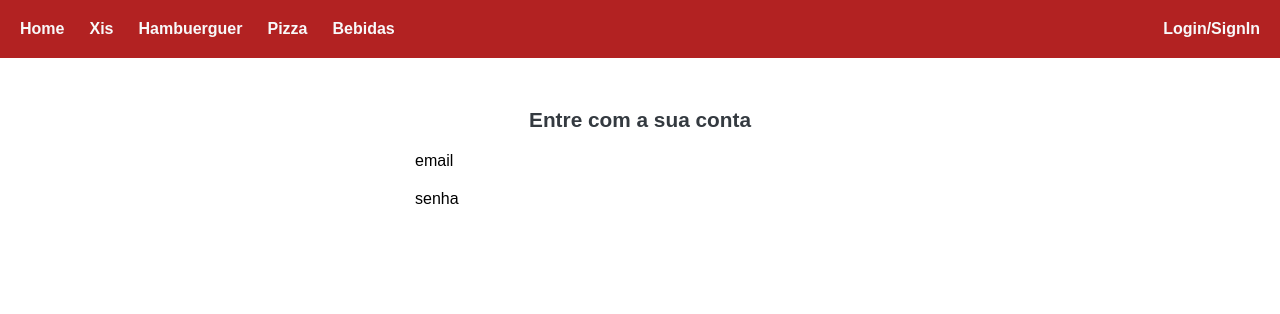
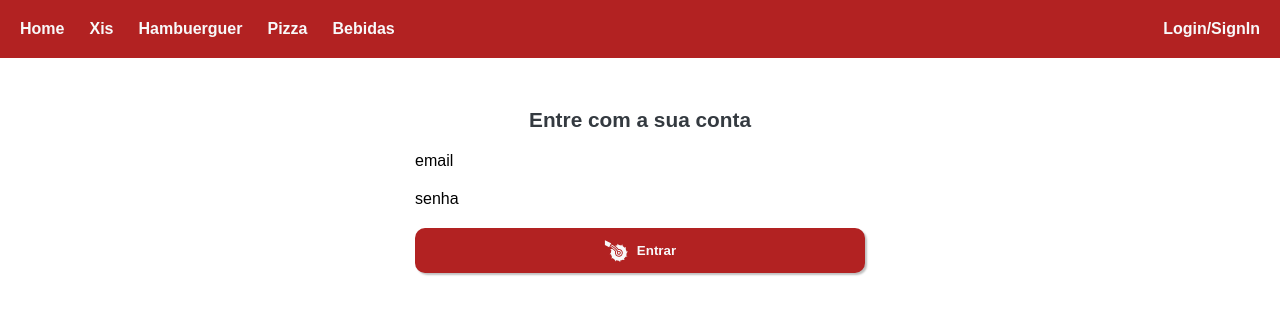
Before and after one commit to alex01sander/lancheria, a React (Create React App) app: page /login in a window 1280 px wide. Shown: the top 314 px of the page. Built offline with nearby package versions, Linux system fonts and the light colour scheme; no server answers.

Commit message:
feat: add Custom Buttom

```diff
--- a/package.json
+++ b/package.json
@@ -18,6 +18,7 @@
     "react": "^18.2.0",
     "react-dom": "^18.2.0",
     "react-hook-form": "^7.41.0",
+    "react-icons": "^4.7.1",
     "react-redux": "^8.0.5",
     "react-router": "^6.4.5",
     "react-router-dom": "^6.4.5",
--- /dev/null
+++ b/src/components/custom-butom/custom-butom.componensts.tsx
@@ -0,0 +1,17 @@
+import React, { FunctionComponent, ButtonHTMLAttributes } from 'react'
+import { CustomButtonContainer, IconContainer } from './custom-butom.styled'
+
+interface CustomButomProps extends ButtonHTMLAttributes<HTMLButtonElement> {
+    children: React.ReactNode
+    startIcon: React.ReactNode
+}
+
+const CustomButom: FunctionComponent<CustomButomProps> = ({ children, startIcon, ...rest }) => {
+  return (
+    <CustomButtonContainer {...rest}>
+    {startIcon && <IconContainer>{startIcon}</IconContainer>}
+    {children}</CustomButtonContainer>
+  )
+}
+
+export default CustomButom
--- /dev/null
+++ b/src/components/custom-butom/custom-butom.styled.ts
@@ -0,0 +1,31 @@
+import styled from 'styled-components'
+import Colors from '../../themes/themes'
+
+export const CustomButtonContainer = styled.button`
+  width: 100%;
+  background-color: ${Colors.background.dark};
+  color: ${Colors.text.white};
+  display: flex;
+  align-items: center;
+  justify-content: center;
+  border-radius: 10px;
+  box-shadow: 2px 2px 2px rgba(0, 0, 0, 0.25);
+  border: none;
+  padding-top: 10px;
+  padding-bottom: 10px;
+  padding-right: 15px;
+  padding-left: 15px;
+  font-weight: 600;
+  transition: all 0.5s ease;
+  &:hover {
+    cursor: pointer;
+    background-color: #000000;
+  }
+`
+
+export const IconContainer = styled.div`
+  margin-right: 8px;
+  height: 100%;
+  display: flex;
+  align-items: center;
+`
--- a/src/pages/login/login.pages.tsx
+++ b/src/pages/login/login.pages.tsx
@@ -1,6 +1,7 @@
-import React from 'react'
+import CustomButom from '../../components/custom-butom/custom-butom.componensts'
 import HeaderComponents from '../../components/header/header.components'
 import { LoginContainer, LoginContent, LoginHeadline, LoginInputContainer } from './login.pages.styled'
+import { GiPizzaCutter } from 'react-icons/gi'
 
 const LoginPages = () => {
   return (
@@ -12,6 +13,8 @@ const LoginPages = () => {
 
         <LoginInputContainer>email </LoginInputContainer>
         <LoginInputContainer>senha </LoginInputContainer>
+
+        <CustomButom startIcon={<GiPizzaCutter size={25}/>}>Entrar</CustomButom>
         </LoginContent>
 
     </LoginContainer>
```
Also changed, not shown: 1 other file (tests, documents, lock files or other folders).
